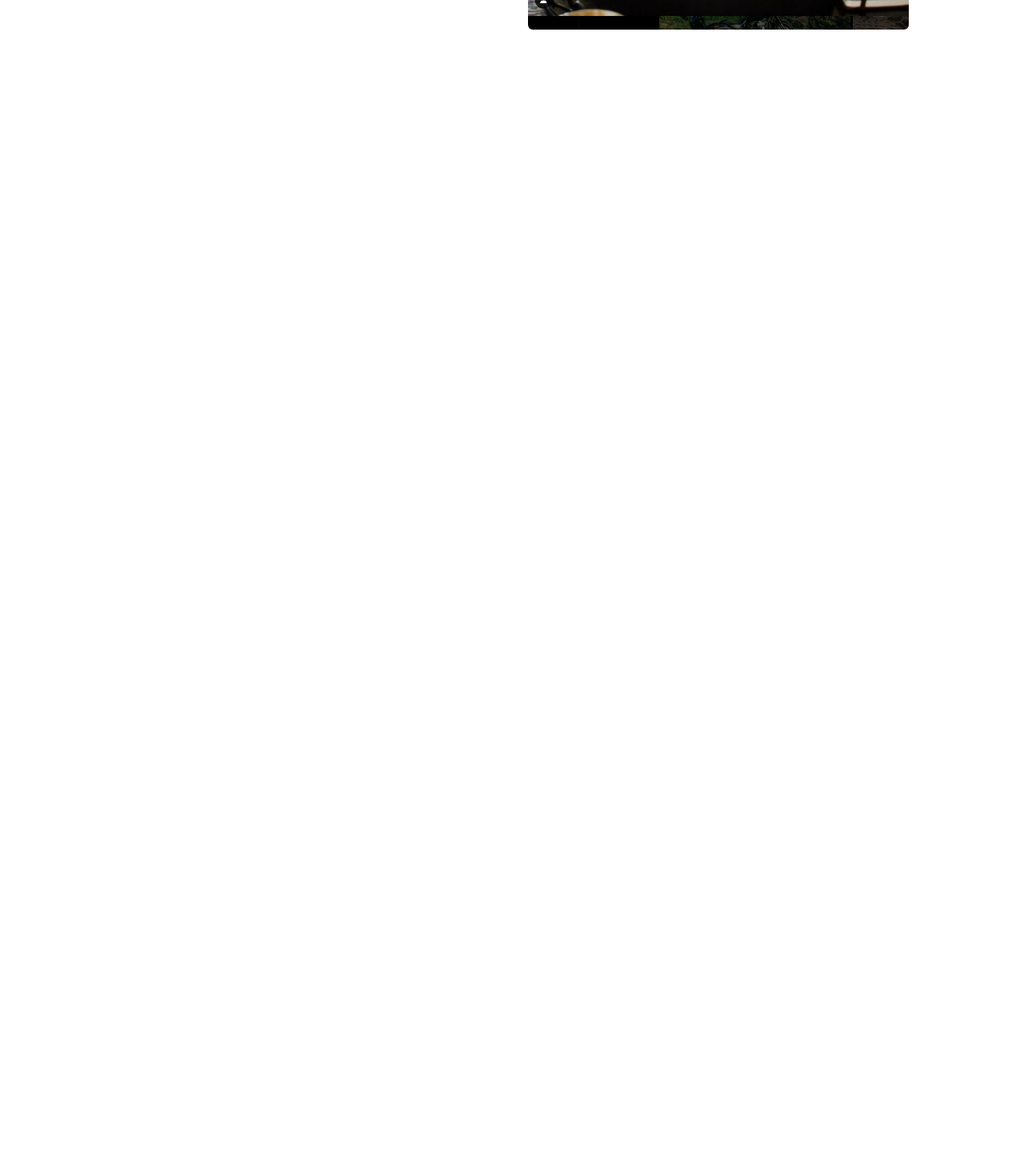
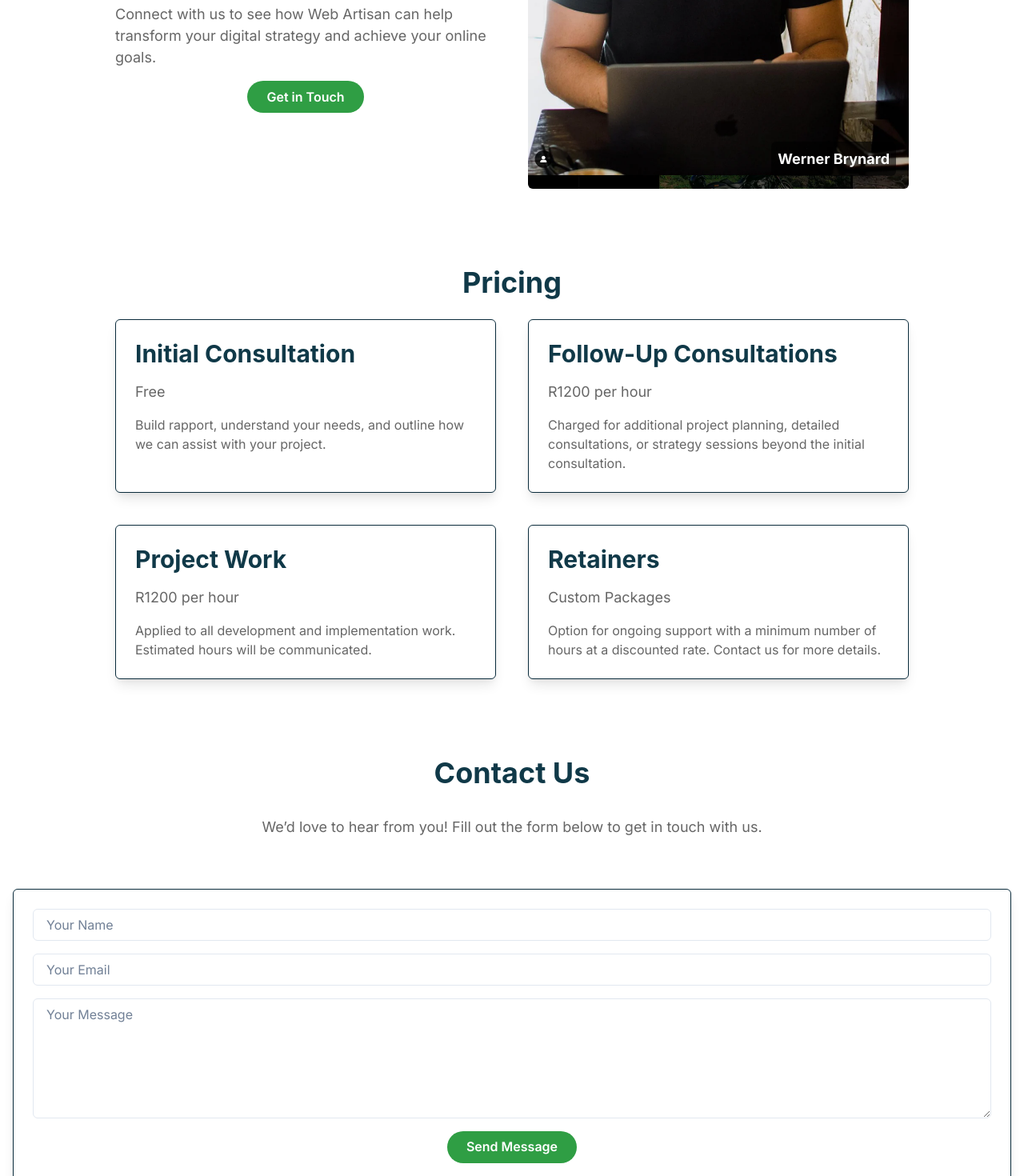
Before and after one commit to wernerbrynard/web-artisan, a Next.js app: page / in a window 1280 px wide. Shown: the part 1330-2800 px from the top of the page at 80% size. Before the commit the page ends 1415 px from the top, so only its background shows below. Built offline with nearby package versions, Linux system fonts and the light colour scheme; no server answers.

Commit message:
Site v1 ready

```diff
--- a/package.json
+++ b/package.json
@@ -12,6 +12,7 @@
     "@chakra-ui/react": "^2.8.2",
     "@emotion/react": "^11.13.0",
     "@emotion/styled": "^11.13.0",
+    "firebase": "^10.12.4",
     "framer-motion": "^11.3.15",
     "next": "14.2.5",
     "react": "^18",
--- a/src/app/page.js
+++ b/src/app/page.js
@@ -1,12 +1,18 @@
 import { Box } from '@chakra-ui/react';
 import Hero from '../components/Hero'; // Adjust the path if necessary
 import AboutMe from '@/components/AboutMe';
+import NavBar from '@/components/NavBar';
+import Pricing from '@/components/Pricing';
+import ContactForm from '@/components/ContactForm';
 
 export default function Home() {
   return (
     <main>
+      <NavBar />
       <Hero />
       <AboutMe />
+      <Pricing />
+      <ContactForm />
     </main>
   );
 }
--- a/src/components/AboutMe.js
+++ b/src/components/AboutMe.js
@@ -9,6 +9,8 @@ import {
   Text,
   Stack,
   Button,
+  Box,
+  useColorModeValue,
 } from '@chakra-ui/react'
 
 export default function AboutMe() {
@@ -40,12 +42,27 @@ export default function AboutMe() {
           </Stack>
         </Stack>
         <Flex direction="column" align="center" justify="center">
+          <Box position="relative" display="inline-block">
             <Image
               rounded={'md'}
               alt={'feature image'}
               src={'/images/me.webp'} // Update this path with your actual image path
               objectFit={'cover'}
             />
+            <Box
+              position="absolute"
+              bottom="4"
+              right="4"
+              bg={useColorModeValue('rgba(0, 0, 0, 0.6)', 'rgba(255, 255, 255, 0.6)')}
+              color={useColorModeValue('white', 'black')}
+              p={2}
+              rounded={'md'}
+            >
+              <Text fontSize="lg" fontWeight="bold">
+                Werner Brynard
+              </Text>
+            </Box>
+          </Box>
         </Flex>
       </SimpleGrid>
     </Container>
--- /dev/null
+++ b/src/components/ContactForm.js
@@ -0,0 +1,117 @@
+'use client'
+
+import {
+  Container,
+  Box,
+  Stack,
+  Heading,
+  Text,
+  Input,
+  Textarea,
+  Button,
+  useToast,
+} from '@chakra-ui/react'
+import { useState } from 'react'
+import { addDoc, collection } from 'firebase/firestore'
+import { db } from '../config/firebase-config'
+
+export default function ContactForm() {
+  const [name, setName] = useState('')
+  const [email, setEmail] = useState('')
+  const [message, setMessage] = useState('')
+  const [isSubmitting, setIsSubmitting] = useState(false)
+  const toast = useToast()
+
+  const handleSubmit = async (event) => {
+    event.preventDefault()
+    setIsSubmitting(true)
+    try {
+      await addDoc(collection(db, 'contactMessages'), {
+        name,
+        email,
+        message,
+        createdAt: new Date(),
+      })
+      toast({
+        title: 'Message sent!',
+        description: 'We have received your message and will get back to you soon.',
+        status: 'success',
+        duration: 5000,
+        isClosable: true,
+      })
+      setName('')
+      setEmail('')
+      setMessage('')
+    } catch (error) {
+      toast({
+        title: 'Error sending message.',
+        description: 'There was an error sending your message. Please try again later.',
+        status: 'error',
+        duration: 5000,
+        isClosable: true,
+      })
+    }
+    setIsSubmitting(false)
+  }
+
+  return (
+    <Container maxW={'full'} py={12}>
+      <Stack spacing={8} textAlign="center">
+        <Heading color={'var(--main-color)'}>Contact Us</Heading>
+        <Text color={'var(--text-light-color)'} fontSize={'lg'}>
+          We’d love to hear from you! Fill out the form below to get in touch with us.
+        </Text>
+        <Box
+          as="form"
+          mt={8}
+          p={6}
+          rounded={'md'}
+          shadow={'lg'}
+          bg={'var(--background-color)'}
+          border={`1px solid var(--main-color-dark)`}
+          width="100%"
+          onSubmit={handleSubmit} // Connect the form submit handler
+        >
+          <Stack spacing={4}>
+            <Input
+              placeholder="Your Name"
+              value={name}
+              onChange={(e) => setName(e.target.value)}
+              isRequired
+            />
+            <Input
+              type="email"
+              placeholder="Your Email"
+              value={email}
+              onChange={(e) => setEmail(e.target.value)}
+              isRequired
+            />
+            <Textarea
+              placeholder="Your Message"
+              value={message}
+              onChange={(e) => setMessage(e.target.value)}
+              isRequired
+              rows={6}
+            />
+            <Stack spacing={4} align={'center'}>
+              <Button
+                type="submit"
+                colorScheme={'accent-color'}
+                bg={'var(--accent-color)'}
+                rounded={'full'}
+                px={6}
+                isLoading={isSubmitting}
+                _hover={{
+                  bg: 'var(--button-hover-color)',
+                }}
+                maxW="200px"
+              >
+                Send Message
+              </Button>
+            </Stack>
+          </Stack>
+        </Box>
+      </Stack>
+    </Container>
+  )
+}
--- a/src/components/Hero.js
+++ b/src/components/Hero.js
@@ -19,7 +19,9 @@ export default function CallToActionWithAnnotation() {
         as={Box}
         textAlign={'center'}
         spacing={{ base: 8, md: 14 }}
-        py={{ base: 20, md: 36 }}>
+        py={{ base: 20, md: 36 }}
+        textAlign={{ base: 'left', md: 'center' }} // Update text alignment for mobile
+      >
         <Heading
           fontWeight={600}
           fontSize={{ base: '2xl', sm: '4xl', md: '6xl' }}
@@ -33,14 +35,19 @@ export default function CallToActionWithAnnotation() {
           </Text>
         </Heading>
         <Text color={'var(--text-light-color)'} fontSize={'lg'}>
-          Expert web development tailored to your business needs. Transform your online presence with a custom solution designed to help you succeed.
+          At Web Artisan, we specialize in creating custom web solutions that meet your unique needs. From dynamic websites to complex web applications, our focus is on delivering effective and user-friendly digital experiences.
+          <br /><br />
+          Our team, led by an experienced developer, is dedicated to understanding your goals and delivering tailored solutions that drive success. We bring creativity and expertise to every project, ensuring your online presence stands out.
+          <br /><br />
+          Connect with us to see how Web Artisan can help transform your digital strategy and achieve your online goals.
         </Text>
         <Stack
           direction={'column'}
           spacing={3}
           align={'center'}
           alignSelf={'center'}
-          position={'relative'}>
+          position={'relative'}
+        >
           <Button
             colorScheme={'accent-color'}
             bg={'var(--accent-color)'}
--- /dev/null
+++ b/src/components/NavBar.js
@@ -0,0 +1,41 @@
+'use client'
+
+import {
+  Box,
+  Flex,
+  Image,
+  useColorMode,
+  useTheme,
+  Heading,
+} from '@chakra-ui/react'
+import { useState } from 'react';
+
+export default function NavBar() {
+  const { colorMode } = useColorMode();
+  const theme = useTheme();
+  const [navExpanded, setNavExpanded] = useState(false);
+
+  const handleToggle = () => setNavExpanded(!navExpanded);
+
+  return (
+    <Box
+      bg={colorMode === 'light' ? 'var(--background-color)' : 'gray.800'}
+      px={4}
+      borderBottom={`1px solid ${theme.colors['var(--main-color-dark)']}`}
+    >
+      <Flex h={16} alignItems={'center'} justifyContent={'space-between'}>
+        <Flex alignItems={'center'}>
+          <Image
+            src={"/images/logo.jpeg"} // Replace with your logo path
+            alt={'Logo'}
+            boxSize="50px" // Adjust size as needed
+          />
+          <Heading as="h1" ml={4} fontSize="lg" color="var(--main-color)">
+            Web Artisan
+          </Heading>
+        </Flex>
+        {/* Add mobile menu toggle button and other nav items here */}
+      </Flex>
+    </Box>
+  );
+}
--- /dev/null
+++ b/src/components/Pricing.js
@@ -0,0 +1,113 @@
+'use client'
+
+import {
+  Container,
+  SimpleGrid,
+  Box,
+  Heading,
+  Text,
+  Stack,
+  Button,
+  useBreakpointValue,
+} from '@chakra-ui/react'
+
+export default function Pricing() {
+  return (
+    <Container maxW={'5xl'} py={12}>
+      <Heading color={'var(--main-color)'} mb={6} textAlign={'center'}>
+        Pricing
+      </Heading>
+      <SimpleGrid columns={{ base: 1, md: 2 }} spacing={10}>
+        <Box
+          bg={'var(--background-color)'}
+          p={6}
+          rounded={'md'}
+          shadow={'lg'}
+          border={`1px solid var(--main-color-dark)`}
+        >
+          <Stack spacing={4}>
+            <Heading color={'var(--main-color)'} size={'lg'}>
+              Initial Consultation
+            </Heading>
+            <Text color={'var(--text-light-color)'} fontSize={'lg'}>
+              Free
+            </Text>
+            <Text color={'var(--text-light-color)'} fontSize={'md'}>
+              Build rapport, understand your needs, and outline how we can assist with your project.
+            </Text>
+          </Stack>
+        </Box>
+        <Box
+          bg={'var(--background-color)'}
+          p={6}
+          rounded={'md'}
+          shadow={'lg'}
+          border={`1px solid var(--main-color-dark)`}
+        >
+          <Stack spacing={4}>
+            <Heading color={'var(--main-color)'} size={'lg'}>
+              Follow-Up Consultations
+            </Heading>
+            <Text color={'var(--text-light-color)'} fontSize={'lg'}>
+              R1200 per hour
+            </Text>
+            <Text color={'var(--text-light-color)'} fontSize={'md'}>
+              Charged for additional project planning, detailed consultations, or strategy sessions beyond the initial consultation.
+            </Text>
+          </Stack>
+        </Box>
+        <Box
+          bg={'var(--background-color)'}
+          p={6}
+          rounded={'md'}
+          shadow={'lg'}
+          border={`1px solid var(--main-color-dark)`}
+        >
+          <Stack spacing={4}>
+            <Heading color={'var(--main-color)'} size={'lg'}>
+              Project Work
+            </Heading>
+            <Text color={'var(--text-light-color)'} fontSize={'lg'}>
+              R1200 per hour
+            </Text>
+            <Text color={'var(--text-light-color)'} fontSize={'md'}>
+              Applied to all development and implementation work. Estimated hours will be communicated.
+            </Text>
+          </Stack>
+        </Box>
+        <Box
+          bg={'var(--background-color)'}
+          p={6}
+          rounded={'md'}
+          shadow={'lg'}
+          border={`1px solid var(--main-color-dark)`}
+        >
+          <Stack spacing={4}>
+            <Heading color={'var(--main-color)'} size={'lg'}>
+              Retainers
+            </Heading>
+            <Text color={'var(--text-light-color)'} fontSize={'lg'}>
+              Custom Packages
+            </Text>
+            <Text color={'var(--text-light-color)'} fontSize={'md'}>
+              Option for ongoing support with a minimum number of hours at a discounted rate. Contact us for more details.
+            </Text>
+          </Stack>
+        </Box>
+      </SimpleGrid>
+      {/* <Stack spacing={4} align={'center'} mt={8}>
+        <Button
+          colorScheme={'accent-color'}
+          bg={'var(--accent-color)'}
+          rounded={'full'}
+          px={6}
+          _hover={{
+            bg: 'var(--button-hover-color)',
+          }}
+        >
+          Get in Touch
+        </Button>
+      </Stack> */}
+    </Container>
+  )
+}
```
Also changed, not shown: public/images/logo.jpeg (added), 1 other file (tests, documents, lock files or other folders). Lines whose indentation alone changed are shown as unchanged.
